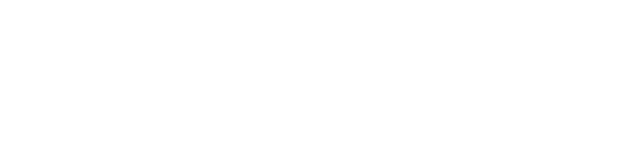
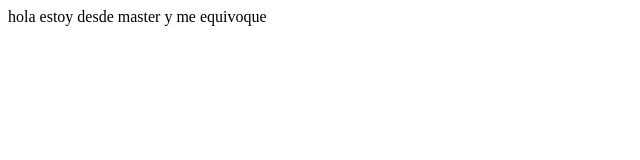
Before and after one commit to LudmilaDiPalma/repositorioprueba1, a plain HTML site: page index.html in a window 1280 px wide. Shown: the whole page, without its empty margins (0-640 px from the left). Drawn offline with Linux system fonts and the light colour scheme.

Commit message:
cambiando el archivo principal

```diff
--- a/index.html
+++ b/index.html
@@ -6,6 +6,6 @@
     <title>Document</title>
 </head>
 <body>
-
+    hola estoy desde master y me equivoque
 </body>
 </html>
```
